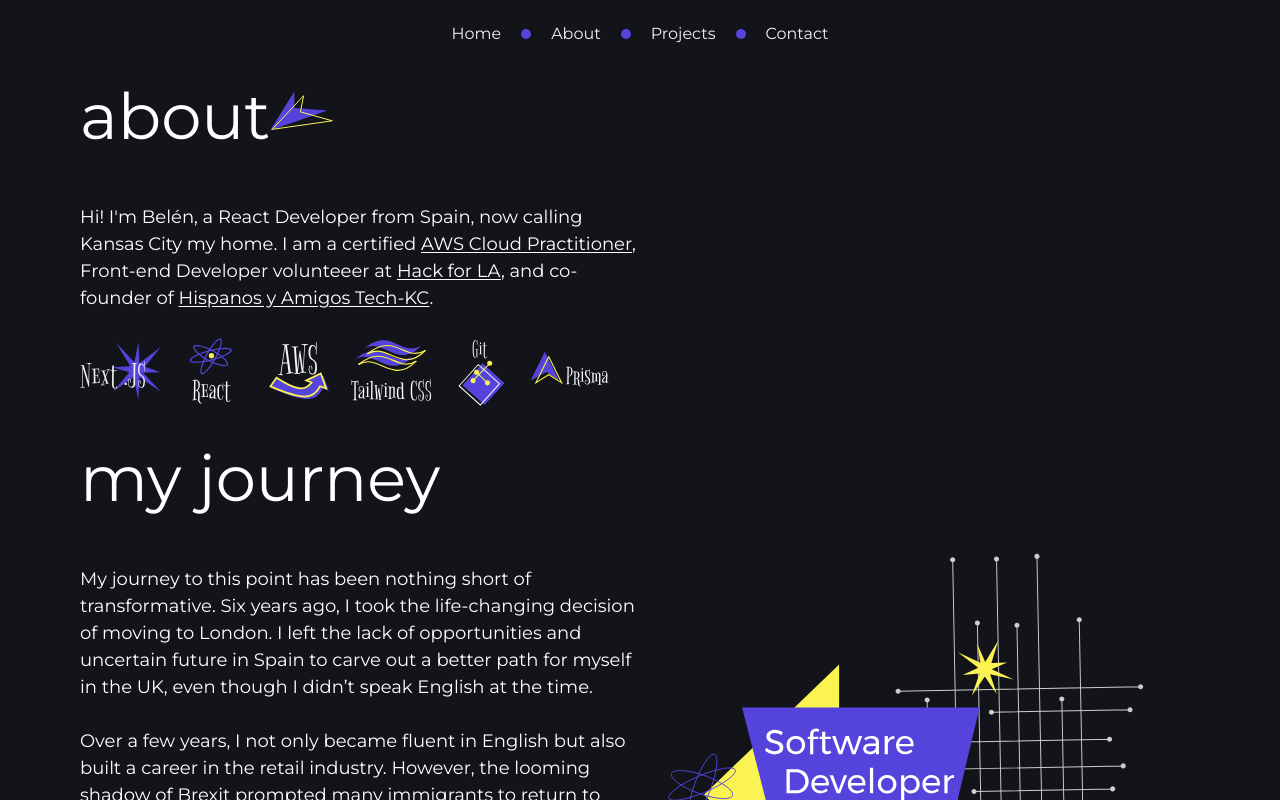
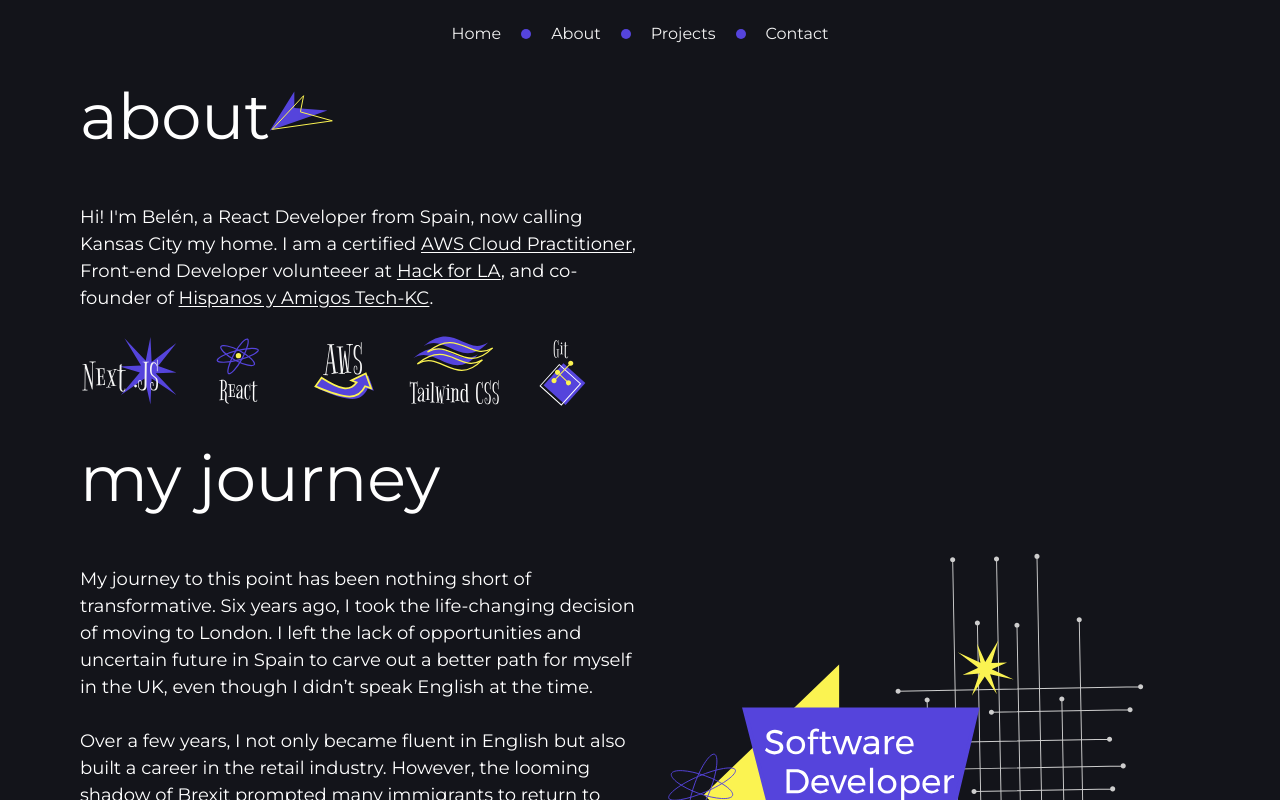
Before and after one commit to 93Belen/portfolio, a Next.js app: page /belengm/about in a window 1280 px wide. Shown: the top 800 px of the page. Built offline with nearby package versions, Linux system fonts and the light colour scheme.

Commit message:
removed prisma

```diff
--- a/app/belengm/about/page.tsx
+++ b/app/belengm/about/page.tsx
@@ -23,7 +23,6 @@ export default function About(){
                 <Aws/>
                 <Tailwind/>
                 <Git/>
-                <Prisma/>
                 </div>
                 <div className='flex flex-col gap-[40px]'>
                     <h2 className='text-lg text-white md:text-[3rem] lg:text-xl'>my journey</h2>
```
